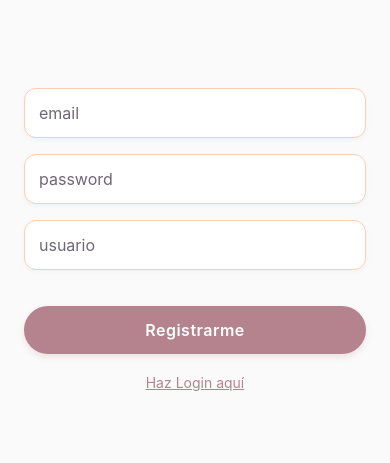
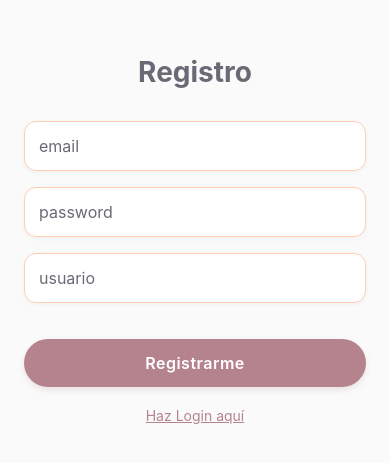
Before and after one commit to sofikuo/tiprogra3, a React Native app in the folder trabajointegrador/: screen /Registro in a window 390 px wide. Shown: the part 183-646 px from the top of the page. Built offline with nearby package versions, Linux system fonts and the light colour scheme; no server answers.

Commit message:
agregue texto

```diff
--- a/trabajointegrador/src/screens/Registro.js
+++ b/trabajointegrador/src/screens/Registro.js
@@ -59,6 +59,9 @@ export default class Registro extends Component {
     render() {
         return (
             <View style={styles.container}>
+                <Text style={styles.title}>
+                    Registro
+                </Text>
                 <TextInput
                     style={styles.input}
                     keyboardType='default'
@@ -169,4 +172,11 @@ const styles = StyleSheet.create({
         right: -50,
         zIndex: -1,
     },
+    title: {
+        fontSize: 28,
+        fontWeight: '700',
+        color: '#6d6875',
+        marginBottom: 32,
+        textAlign: 'center',
+      },
 });
```
Lines whose indentation alone changed are shown as unchanged.
